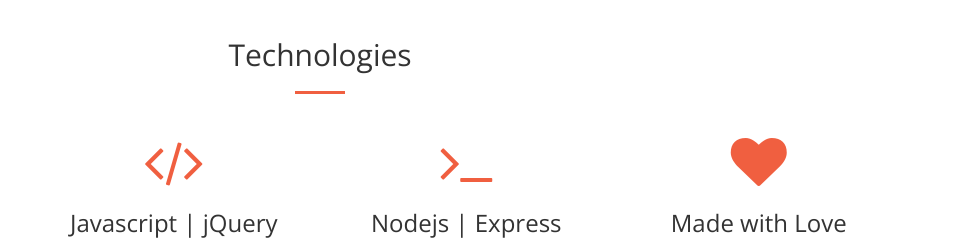
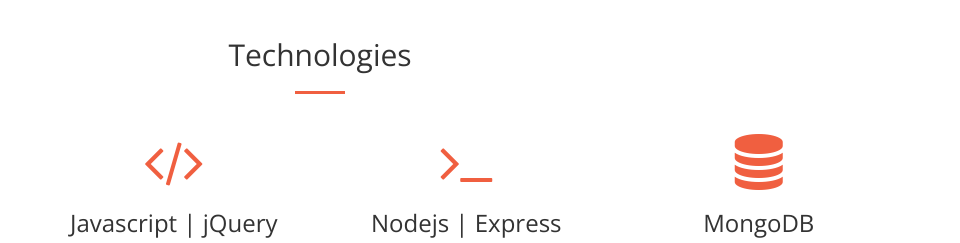
Before and after one commit to yahya09206/portfolioV2, a website: page index.html in a window 1280 px wide. Shown: the part 1700-1943 px from the top of the page, 320-1280 px from the left. Drawn offline with nearby package versions, Linux system fonts and the light colour scheme.

Commit message:
added db icon for mongo

```diff
--- a/index.html
+++ b/index.html
@@ -124,8 +124,8 @@
                 </div>
                 <div class="col-lg-3 col-md-6 text-center">
                     <div class="service-box">
-                        <i class="fa fa-4x fa-heart text-primary sr-icons"></i>
-                        <h3>Made with Love</h3>
+                        <i class="fa fa-4x fa-database wow bounceIn text-primary"></i>
+                        <h3>MongoDB</h3>
                         <p class="text-muted">You have to make your websites with love these days!</p>
                     </div>
                 </div>
```
